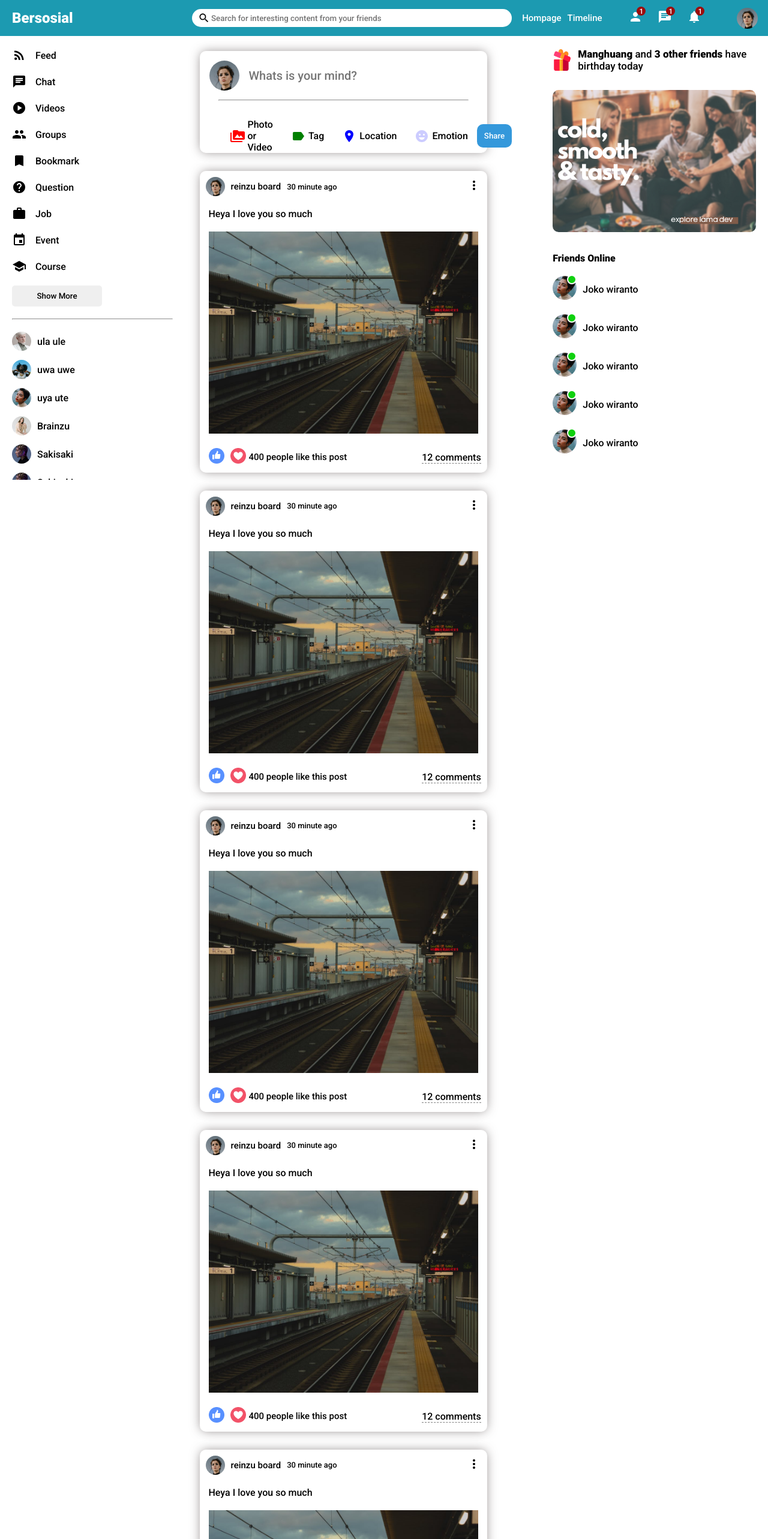
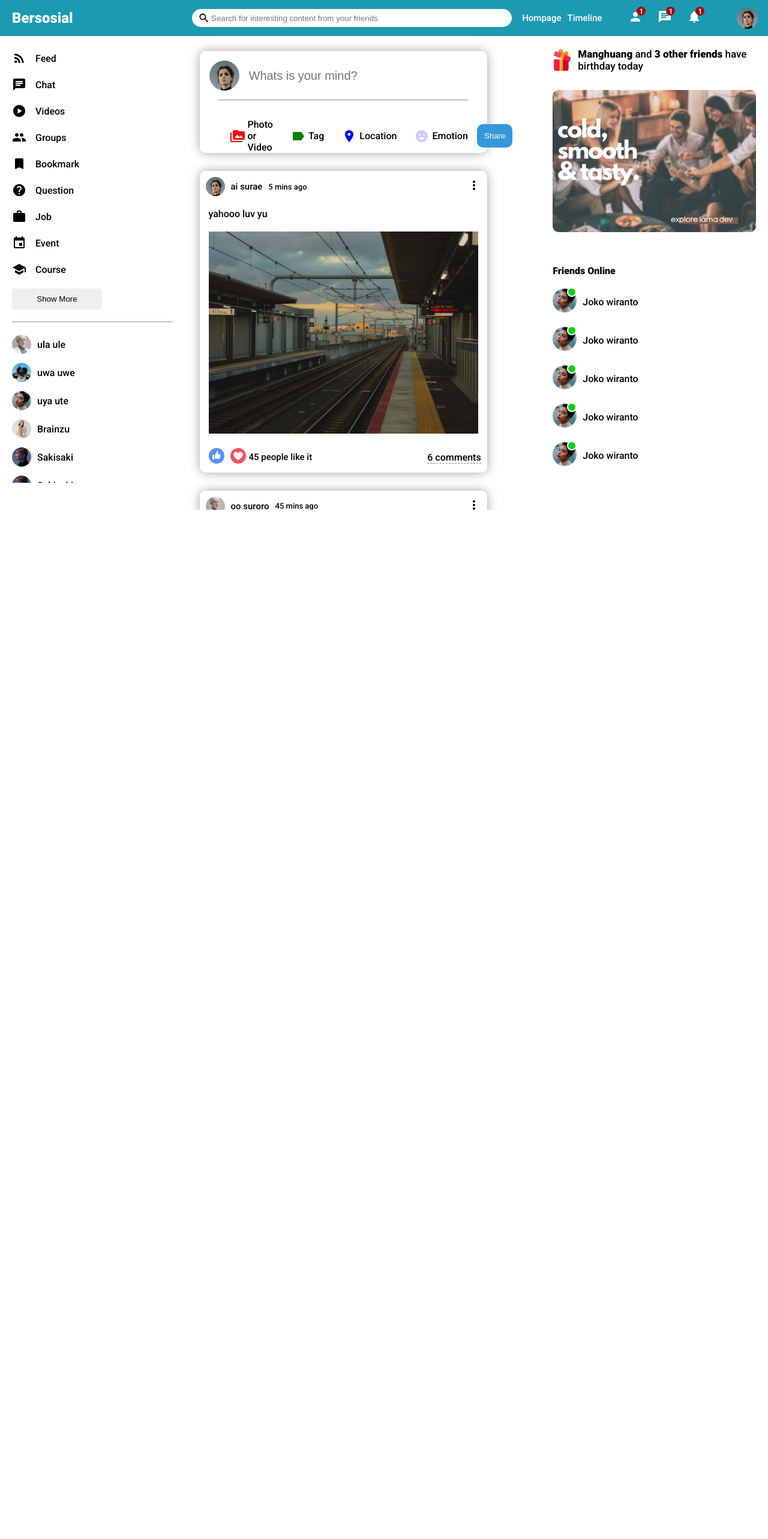
Before and after one commit to RizuChand/React-sosial-media-app, a React (Create React App) app: page / in a window 1280 px wide. Shown: the top 2566 px of the page at 60% size. After the commit the page ends 850 px from the top, so only its background shows below. Built offline with nearby package versions, Linux system fonts and the light colour scheme.

Commit message:
repair bug sticky on sidebar

```diff
--- a/public/style.css
+++ b/public/style.css
@@ -1,4 +1,5 @@
-*{
+body{
     margin: 0;
     font-family: 'Roboto', sans-serif;
+    overflow: clip;
 }
--- a/src/components/feed/Feed.jsx
+++ b/src/components/feed/Feed.jsx
@@ -2,15 +2,15 @@ import React from "react";
 import Post from "../post/Post";
 import Share from "../share/Share";
 import "./feed.css";
+import { Posts } from "../../dummyData";
 export default function Feed() {
   return <div className="feed">
     <div className="feedWrapper">
       <Share/>
-      <Post/>
-      <Post/>
-      <Post/>
-      <Post/>
-      <Post/>
+
+      {Posts.map((e) => (
+        <Post key={e.id} post={e} />
+        ))}
     </div>
   </div>;
 }
--- a/src/components/post/Post.jsx
+++ b/src/components/post/Post.jsx
@@ -1,33 +1,42 @@
 import React from "react";
 import './post.css'
 import {MoreVert} from '@mui/icons-material'
+import { users } from "../../dummyData";
 
-export default function Post () {
+export default function Post ({post}) {
+    // const user = users.filter((e)=> e.id < 6)
+    // console.log(user[0].username);
     return (
         <div className="post">
             <div className="postWrapper">
                 <div className="postTop">
                     <div className="postTopLeft">
-                        <img className="postProfile" src="/assets/person/1.jpeg" alt="" />
-                        <span className="postUsername">reinzu board</span>
-                        <span className="postDate">30 minute ago</span>
+                        <img className="postProfile" src={users.filter((e) => e.id === post.userId)[0].profilePicture} alt="" />
+                        <span className="postUsername">
+
+                            {users.filter((e) => e.id === post.userId)[0].username}
+
+                            </span>
+                        <span className="postDate">{post.dates}</span>
                     </div>
                     <div className="postTopRight">
+
                         <MoreVert/>
+
                     </div>
                 </div>
                 <div className="postCenter">
-                    <span className="postText">Heya I love you so much</span>
-                    <img className="postImg" src="/assets/post/1.jpeg" alt="" />
+                    <span className="postText">{post.desc}</span>
+                    <img className="postImg" src={post.photo} alt="" />
                 </div>
                 <div className="postBottom">
                     <div className="postBottomLeft">
                         <img className="resIcon" src="/assets/like.png" alt="" />
                         <img className="resIcon" src="/assets/heart.png" alt="" />
-                        <span className="postResCounter">400 people like this post</span>
+                        <span className="postResCounter">{post.likes} people like it</span>
                     </div>
                     <div className="postBottomRight">
-                        <span className="postTextComment">12 comments</span>
+                        <span className="postTextComment">{post.comments} comments</span>
                     </div>
                 </div>
             </div>
--- a/src/components/sidebar/sidebar.css
+++ b/src/components/sidebar/sidebar.css
@@ -1,7 +1,10 @@
 .sidebar {
   flex: 3;
   height: calc(100vh - 60px);
-  overflow-y: scroll;
+  overflow-y: auto;
+  position: sticky;
+  top: 5px;
+
 }
 ::-webkit-scrollbar{
   width: 5px;
@@ -14,6 +17,8 @@
 }
 .sidebarWrapper {
   padding: 20px;
+
+
 }
 .sidebarList {
   padding: 0;
--- a/src/components/topbar/topbar.css
+++ b/src/components/topbar/topbar.css
@@ -6,6 +6,7 @@
     align-items: center;
     position: sticky;
     top: 0;
+    z-index: 555;
 }
 
 .logo {
--- /dev/null
+++ b/src/dummyData.js
@@ -0,0 +1,80 @@
+export const users = [
+    {
+        id : 1,
+        profilePicture : 'assets/person/1.jpeg',
+        username : 'ai surae'
+    },
+    {
+        id : 2,
+        profilePicture : 'assets/person/2.jpeg',
+        username : 'oo suroro'
+    },
+    {
+        id : 3,
+        profilePicture : 'assets/person/3.jpeg',
+        username : 'uu sundais'
+    },
+    {
+        id : 4,
+        profilePicture : 'assets/person/4.jpeg',
+        username : 'howard mass'
+    },
+    {
+        id : 5,
+        profilePicture : 'assets/person/5.jpeg',
+        username : 'jelan jam'
+    }
+]
+
+export const Posts = [
+    {
+        id : 1,
+        desc : 'yahooo luv yu',
+        photo : 'assets/post/1.jpeg',
+        dates : '5 mins ago',
+        userId :1,
+        likes :45,
+        comments : 6
+
+    },
+    {
+        id : 2,
+        desc : 'pergi itu ke masa depan bukan masa lau',
+        photo : 'assets/post/2.jpeg',
+        dates : '45 mins ago',
+        userId :2,
+        likes :405,
+        comments : 116
+
+    },
+    {
+        id : 3,
+        desc : 'saatnya menikmati hidup',
+        photo : 'assets/post/3.jpeg',
+        dates : '6 mins ago',
+        userId :3,
+        likes :35,
+        comments : 26
+
+    },
+    {
+        id : 4,
+        desc : 'hari ini entah kenapa berasa pingin sendiri',
+        photo : 'assets/post/4.jpeg',
+        dates : '2 mins ago',
+        userId :4,
+        likes :54,
+        comments : 26
+
+    },
+    {
+        id : 5,
+        desc : 'yahhaaa hari yang menyenangkan di negara konoha',
+        photo : 'assets/post/5.jpeg',
+        dates : '12 mins ago',
+        userId :5,
+        likes :24,
+        comments : 15
+
+    }
+]
--- a/src/pages/home/home.css
+++ b/src/pages/home/home.css
@@ -1,4 +1,5 @@
 .homeContainer {
   display: flex;
   width: 100%;
+  overflow-y: scroll;
 }
```
